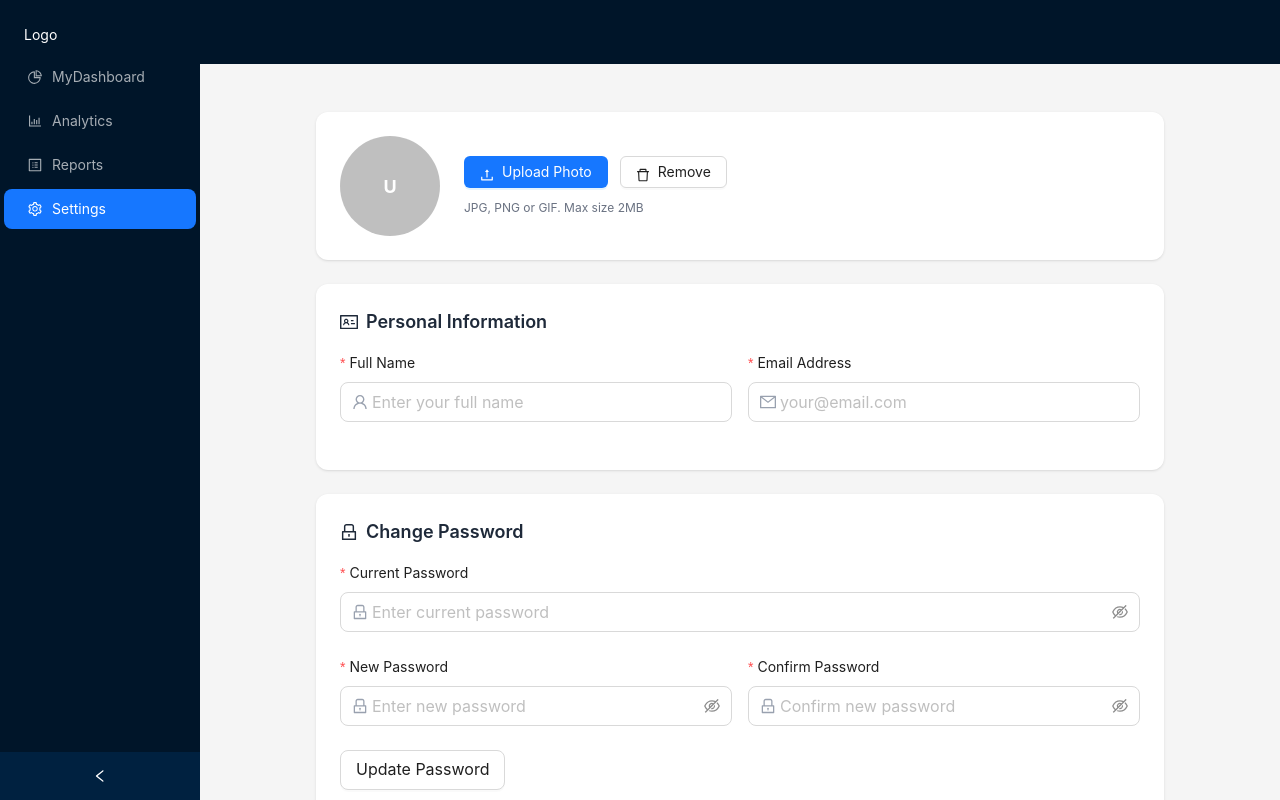
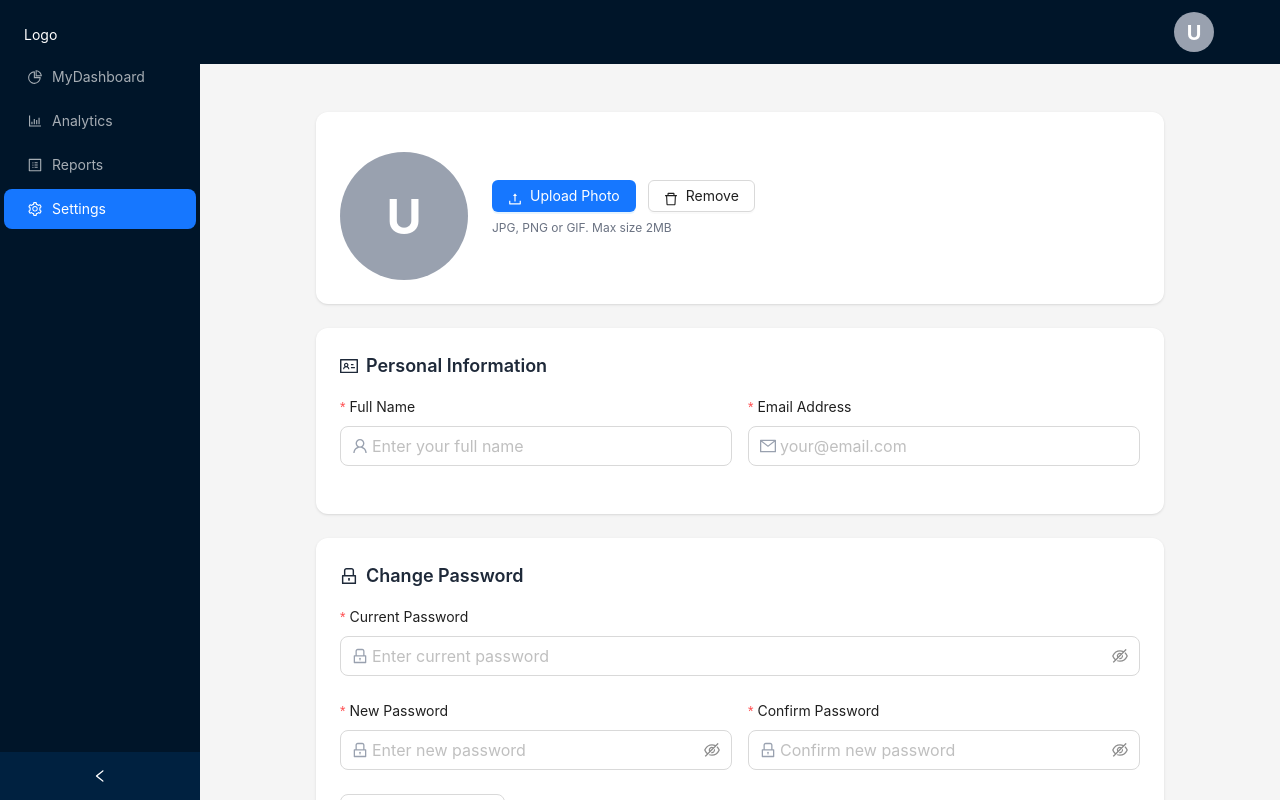
Before and after one commit to SalomeMumladze/vue-dashboard, a Vue app: page /settings in a window 1280 px wide. Built offline with nearby package versions, Linux system fonts and the light colour scheme; no server answers; sample sign-in values are in the browser's storage.

Commit message:
upload and reset avatar

```diff
--- a/src/components/Layout/components/User.vue
+++ b/src/components/Layout/components/User.vue
@@ -1,11 +1,19 @@
-<script lang="ts" setup>
-import { computed, onMounted } from "vue";
+<script setup lang="ts">
+import { ref, onMounted, computed } from "vue";
 import { useAuthStore } from "@/store/user";
 import { LogoutOutlined, SettingOutlined } from "@ant-design/icons-vue";
 
 const auth = useAuthStore();
+const user = computed(() => auth.user);
+const previewUrl = ref<string | null>(null);
 
-const user = computed(() => auth.user);
+const avatarUrl = computed(() => {
+  if (previewUrl.value) return previewUrl.value;
+  if (auth.user?.avatar) {
+    return `http://127.0.0.1:8000/storage/${auth.user.avatar}?t=${Date.now()}`;
+  }
+  return null;
+});
 
 const logout = async () => {
   await auth.logout();
@@ -23,11 +31,20 @@ onMounted(() => {
   <a-dropdown :trigger="['click']" placement="bottomRight">
     <a
       class="ant-dropdown-link flex items-center justify-center gap-3 px-4 py-2 rounded-lg cursor-pointer ml-auto"
-      @click.prevent
-      v-if="user"
     >
-      <a-avatar :size="40" class="!text-black !bg-white font-bold !text-2xl">
-        {{ user.name.charAt(0).toUpperCase() }}
+      <img
+        v-if="avatarUrl"
+        :src="avatarUrl"
+        class="w-10 h-10 rounded-full border border-gray-300"
+        alt="Avatar"
+      />
+
+      <a-avatar
+        v-else
+        :size="40"
+        class="text-white font-bold sm:!text-xl text-sm !bg-gray-400"
+      >
+        {{ auth.user?.name ? auth.user.name.charAt(0).toUpperCase() : "U" }}
       </a-avatar>
     </a>
 
@@ -35,10 +52,23 @@ onMounted(() => {
       <a-menu
         class="user-dropdown-menu min-w-[240px] rounded-xl shadow-lg border border-gray-100"
       >
-        <div class="px-4 py-3 border-b border-gray-100">
+        <div class="px-2 py-3 border-b border-gray-100">
           <div class="flex items-center gap-3">
-            <a-avatar :size="48">
-              {{ user.name.charAt(0).toUpperCase() }}
+            <img
+              v-if="avatarUrl"
+              :src="avatarUrl"
+              class="w-10 h-10 rounded-full border border-gray-300"
+              alt="Avatar"
+            />
+
+            <a-avatar
+              v-else
+              :size="48"
+              class="text-white font-bold text-3xl bg-blue-500"
+            >
+              {{
+                auth.user?.name ? auth.user.name.charAt(0).toUpperCase() : "U"
+              }}
             </a-avatar>
             <div class="flex flex-col">
               <span class="text-sm font-semibold text-gray-800">{{
--- /dev/null
+++ b/src/pages/AuthPage/AvatarUpload.vue
@@ -0,0 +1,105 @@
+<script setup lang="ts">
+import { ref } from "vue";
+import { useAuthStore } from "@/store/user";
+import { message } from "ant-design-vue";
+import { UploadOutlined, DeleteOutlined } from "@ant-design/icons-vue";
+
+const props = defineProps({
+  name: {
+    type: String,
+    default: null,
+  },
+});
+
+const auth = useAuthStore();
+const loading = ref(false);
+const previewUrl = ref<string | null>(null);
+
+function getAvatarUrl() {
+  if (previewUrl.value) return previewUrl.value;
+  if (auth.user?.avatar) {
+    return `http://127.0.0.1:8000/storage/${auth.user.avatar}?t=${Date.now()}`;
+  }
+  return null;
+}
+
+const handleUpload = async (options: any) => {
+  const { file, onSuccess, onError } = options;
+
+  previewUrl.value = URL.createObjectURL(file);
+
+  const formData = new FormData();
+  formData.append("name", props.name || auth.user.name);
+  formData.append("avatar", file);
+
+  try {
+    loading.value = true;
+
+    const res = await auth.updateUser(
+      auth.user.id,
+      props.name || auth.user.name,
+      file,
+    );
+
+    message.success("Profile updated successfully!");
+    onSuccess(res, file);
+  } catch (err: any) {
+    message.error(err.response?.data?.message || "Failed to update profile");
+    onError(err);
+  } finally {
+    loading.value = false;
+  }
+};
+
+const removeAvatar = async () => {
+  try {
+    previewUrl.value = null;
+    await auth.deleteAvatar(auth.user.id);
+
+    auth.user.avatar = null;
+    message.success("Avatar removed");
+  } catch (err: any) {
+    message.error("Failed to remove avatar");
+  }
+};
+</script>
+
+<template>
+  <div class="flex items-center gap-6 w-full">
+    <div class="gap-6 flex w-full items-center flex-wrap">
+      <div class="mt-4">
+        <img
+          v-if="getAvatarUrl()"
+          :src="getAvatarUrl()"
+          class="w-32 h-32 rounded-full border border-gray-300"
+          alt="User Avatar"
+        />
+        <a-avatar
+          v-else
+          :size="128"
+          class="text-white font-bold sm:!text-5xl text-base !bg-gray-400"
+        >
+          {{ auth.user?.name ? auth.user.name.charAt(0).toUpperCase() : "U" }}
+        </a-avatar>
+      </div>
+
+      <div class="space-y-2">
+        <div class="flex gap-3 flex-wrap">
+          <a-upload
+            :custom-request="handleUpload"
+            :show-upload-list="false"
+            accept="image/*"
+          >
+            <a-button :loading="loading" type="primary">
+              <UploadOutlined /> Upload Photo
+            </a-button>
+          </a-upload>
+          <a-button @click="removeAvatar" type="default">
+            <DeleteOutlined /> Remove
+          </a-button>
+        </div>
+        <p class="text-xs text-gray-500">JPG, PNG or GIF. Max size 2MB</p>
+      </div>
+    </div>
+  </div>
+</template>
--- a/src/pages/SettingsPage.vue
+++ b/src/pages/SettingsPage.vue
@@ -9,10 +9,10 @@ import {
   LockOutlined,
   SaveOutlined,
   DeleteOutlined,
-  UploadOutlined,
 } from "@ant-design/icons-vue";
 import { useAuthStore } from "@/store/user";
 import { setToken } from "@/services/axios";
+import AvatarUpload from "./AuthPage/AvatarUpload.vue";
 
 const auth = useAuthStore();
 const user = computed(() => auth.user);
@@ -76,7 +76,7 @@ const changePassword = async () => {
       user.value.id,
       passwordForm.currentPassword,
       passwordForm.newPassword,
-      passwordForm.confirmPassword
+      passwordForm.confirmPassword,
     );
 
     message.success("Password updated successfully!");
@@ -114,23 +114,7 @@ const deleteAccount = () => {
   <Layout>
     <div class="max-w-4xl mx-auto p-6 space-y-6">
       <div class="bg-white rounded-xl shadow-sm p-6">
-        <div class="flex items-center gap-6">
-          <a-avatar :size="100" class="text-white font-bold text-3xl">
-            {{ form.name ? form.name.charAt(0).toUpperCase() : "U" }}
-          </a-avatar>
-
-          <div class="flex flex-col gap-3">
-            <div class="flex gap-3">
-              <a-button type="primary" class="rounded-lg">
-                <UploadOutlined /> Upload Photo
-              </a-button>
-              <a-button class="rounded-lg">
-                <DeleteOutlined /> Remove
-              </a-button>
-            </div>
-            <p class="text-xs text-gray-500">JPG, PNG or GIF. Max size 2MB</p>
-          </div>
-        </div>
+        <AvatarUpload :name="form.name" />
       </div>
 
       <div class="bg-white rounded-xl shadow-sm p-6">
--- a/src/store/user.ts
+++ b/src/store/user.ts
@@ -6,12 +6,14 @@ interface User {
   id: number;
   name: string;
   email: string;
+  avatar: string | null;
 }
 
 export const useAuthStore = defineStore("auth", {
   state: () => ({
     users: [] as User[],
     user: null as any,
+    avatar: null as any,
     token: localStorage.getItem("token") || null,
   }),
   actions: {
@@ -32,6 +34,7 @@ export const useAuthStore = defineStore("auth", {
       setToken(null);
       router.push("/login");
     },
+
     async register(
       name: string,
       email: string,
@@ -52,29 +55,32 @@ export const useAuthStore = defineStore("auth", {
 
       router.push("/dashboard");
     },
+
     async fetchUser() {
       if (!this.token) return;
       setToken(this.token);
       const { data } = await api.get("/me");
       this.user = data;
     },
-    async fetchUserById(id: number) {
-      if (!this.token) return;
+
+    async updateUser(id: number, name: string, avatarFile?: File) {
       setToken(this.token);
 
-      const res = await api.get(`/users/${id}`);
+      const formData = new FormData();
+      formData.append("name", name);
 
-      return res.data.user;
-    },
-    async updateUser(id: number, name: string) {
-      setToken(this.token);
+      if (avatarFile) {
+        formData.append("avatar", avatarFile);
+      }
 
-      const res = await api.put(`/users/${id}`, {
-        name,
+      const res = await api.put(`/users/${id}`, formData, {
+        headers: { "Content-Type": "multipart/form-data" },
       });
 
       this.user = res.data.user;
+      if (res.data.avatar_url) this.user.avatar_url = res.data.avatar_url;
     },
+
     async changePassword(
       id: number,
       old_password: string,
@@ -89,6 +95,7 @@ export const useAuthStore = defineStore("auth", {
         password_confirmation,
       });
     },
+
     async deleteAccount(id: number) {
       await api.delete(`/users/${id}/delete`);
 
@@ -111,5 +118,13 @@ export const useAuthStore = defineStore("auth", {
         password_confirmation,
       });
     },
+
+    async deleteAvatar(id: number) {
+      setToken(this.token);
+
+      const res = await api.delete(`/users/${id}/avatar/delete`);
+
+      this.user = res.data.user;
+    },
   },
 });
```
